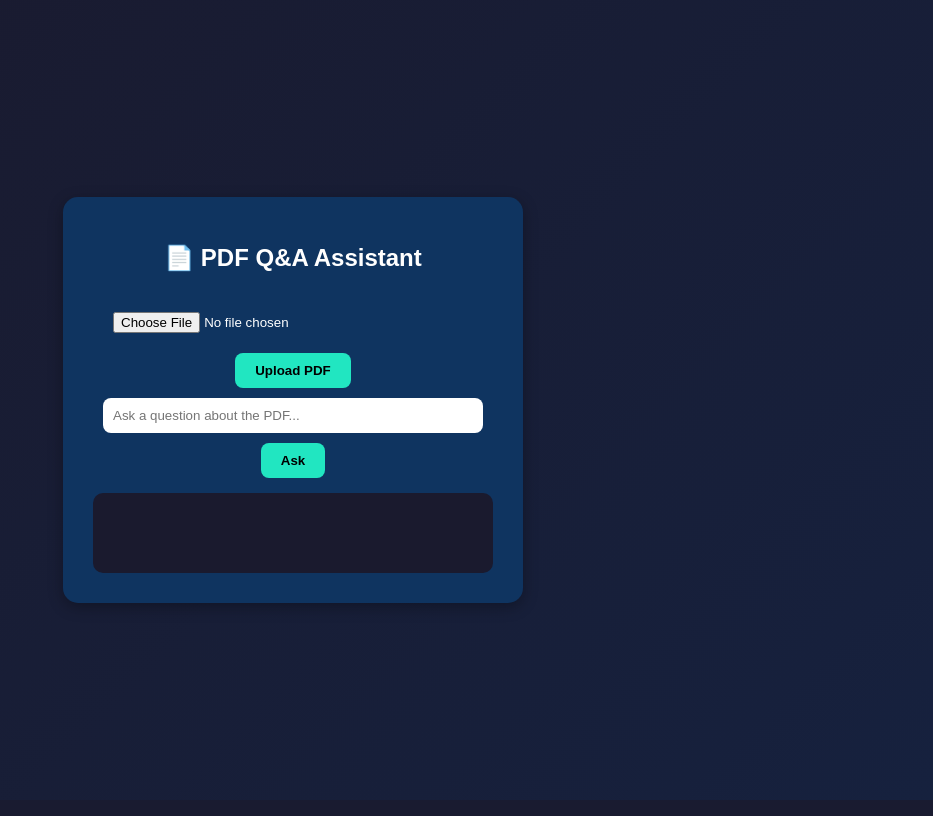
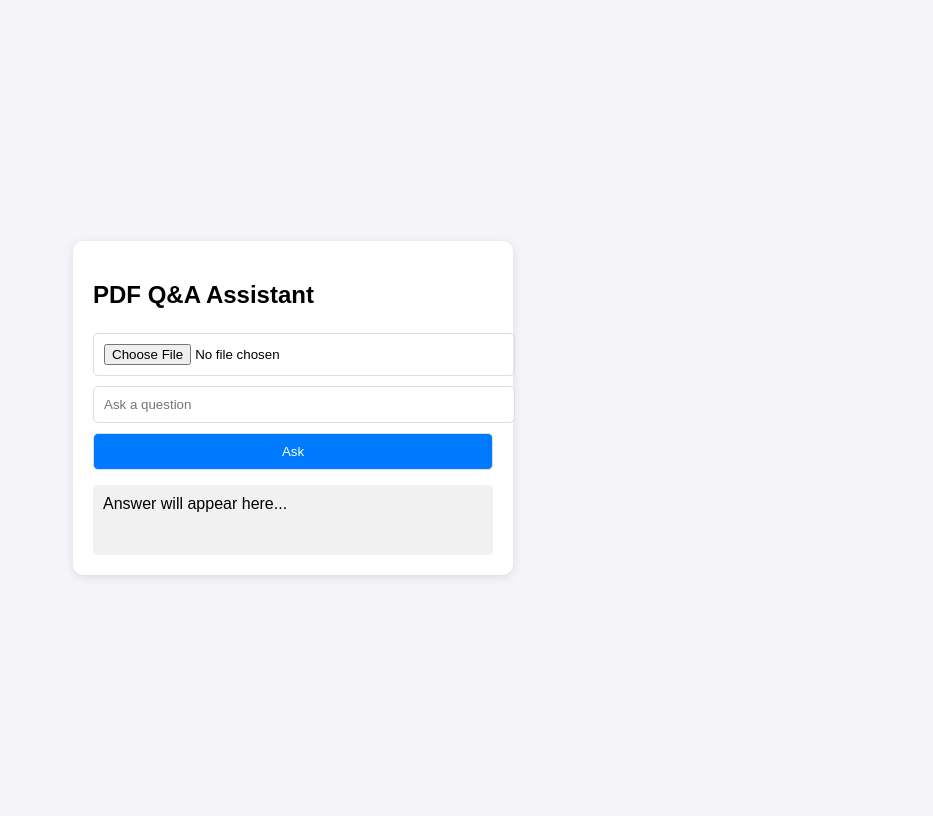
Before and after one commit to j26219096-prog/Pdf-assistant-, a Flask app: page / in a window 1280 px wide. Shown: the whole page, without its empty margins (347-1280 px from the left). Run offline with Flask 3, Linux system fonts and the light colour scheme; some libraries are stand-ins or nearby versions.

Commit message:
index.html

```diff
--- a/templates/index.html
+++ b/templates/index.html
@@ -6,103 +6,106 @@
   <title>PDF Q&A Assistant</title>
   <style>
     body {
-      font-family: 'Poppins', sans-serif;
-      background: linear-gradient(135deg, #1a1a2e, #16213e);
-      color: #fff;
-      margin: 0;
-      padding: 0;
+      font-family: Arial, sans-serif;
+      background: #f4f4f9;
       display: flex;
       justify-content: center;
       align-items: center;
       height: 100vh;
     }
     .container {
-      background: #0f3460;
-      padding: 30px;
-      border-radius: 15px;
-      box-shadow: 0px 4px 15px rgba(0,0,0,0.3);
       width: 400px;
-      text-align: center;
+      background: white;
+      padding: 20px;
+      border-radius: 10px;
+      box-shadow: 0 2px 10px rgba(0,0,0,0.1);
     }
-    h1 {
-      margin-bottom: 20px;
-      font-size: 24px;
-    }
-    input[type="file"],
-    input[type="text"] {
-      width: 90%;
+    input, button {
+      width: 100%;
       padding: 10px;
-      margin: 10px 0;
-      border-radius: 8px;
-      border: none;
-      outline: none;
+      margin: 5px 0;
+      border-radius: 5px;
+      border: 1px solid #ddd;
     }
     button {
-      background: #21e6c1;
-      color: #000;
-      font-weight: bold;
-      border: none;
-      padding: 10px 20px;
-      border-radius: 8px;
+      background: #007bff;
+      color: white;
       cursor: pointer;
-      transition: 0.3s;
     }
     button:hover {
-      background: #1abc9c;
+      background: #0056b3;
     }
     #answer {
-      margin-top: 15px;
-      background: #1a1a2e;
-      padding: 15px;
-      border-radius: 10px;
-      text-align: left;
+      margin-top: 10px;
+      padding: 10px;
+      background: #f1f1f1;
+      border-radius: 5px;
+      min-height: 50px;
+    }
+    #warning {
+      color: red;
       font-size: 14px;
-      min-height: 50px;
+      margin-bottom: 10px;
+      display: none;
     }
   </style>
 </head>
 <body>
   <div class="container">
-    <h1>📄 PDF Q&A Assistant</h1>
-
-    <!-- Upload PDF -->
-    <form id="uploadForm">
-      <input type="file" name="pdf" id="pdfFile" accept=".pdf" required>
-      <button type="submit">Upload PDF</button>
-    </form>
-
-    <!-- Ask Question -->
-    <form id="askForm">
-      <input type="text" name="question" id="question" placeholder="Ask a question about the PDF..." required>
-      <button type="submit">Ask</button>
-    </form>
-
-    <!-- Answer Display -->
-    <div id="answer"></div>
+    <h2>PDF Q&A Assistant</h2>
+    <input type="file" id="pdfFile" accept="application/pdf">
+    <p id="warning">⚠️ This PDF may be too large, results might be incomplete.</p>
+    <input type="text" id="question" placeholder="Ask a question">
+    <button onclick="askQuestion()">Ask</button>
+    <div id="answer">Answer will appear here...</div>
   </div>
 
+  <script src="https://cdnjs.cloudflare.com/ajax/libs/pdf.js/2.10.377/pdf.min.js"></script>
   <script>
-    // Upload PDF via AJAX
-    document.getElementById("uploadForm").addEventListener("submit", async function(e) {
-      e.preventDefault();
-      const formData = new FormData();
-      formData.append("pdf", document.getElementById("pdfFile").files[0]);
+    let pdfText = "";
 
-      let res = await fetch("/upload", { method: "POST", body: formData });
-      let text = await res.text();
-      document.getElementById("answer").innerText = text;
+    document.getElementById("pdfFile").addEventListener("change", function(event) {
+      const file = event.target.files[0];
+      if (file) {
+        // Warn if file is bigger than 1MB
+        if (file.size > 1 * 1024 * 1024) {
+          document.getElementById("warning").style.display = "block";
+        } else {
+          document.getElementById("warning").style.display = "none";
+        }
+
+        const reader = new FileReader();
+        reader.onload = async function() {
+          const typedarray = new Uint8Array(this.result);
+          const pdf = await pdfjsLib.getDocument(typedarray).promise;
+
+          pdfText = "";
+          for (let i = 1; i <= pdf.numPages; i++) {
+            const page = await pdf.getPage(i);
+            const content = await page.getTextContent();
+            const text = content.items.map(item => item.str).join(" ");
+            pdfText += text + "\n";
+          }
+
+          // Warn if PDF has more than 10 pages
+          if (pdf.numPages > 10) {
+            document.getElementById("warning").style.display = "block";
+          }
+        };
+        reader.readAsArrayBuffer(file);
+      }
     });
 
-    // Ask Question via AJAX
-    document.getElementById("askForm").addEventListener("submit", async function(e) {
-      e.preventDefault();
-      const formData = new FormData();
-      formData.append("question", document.getElementById("question").value);
-
-      let res = await fetch("/ask", { method: "POST", body: formData });
-      let text = await res.text();
-      document.getElementById("answer").innerText = text;
-    });
+    async function askQuestion() {
+      const question = document.getElementById("question").value;
+      const res = await fetch("/ask", {
+        method: "POST",
+        headers: {"Content-Type": "application/json"},
+        body: JSON.stringify({ question: question, pdf_text: pdfText })
+      });
+      const data = await res.json();
+      document.getElementById("answer").innerText = data.answer;
+    }
   </script>
 </body>
 </html>
```
